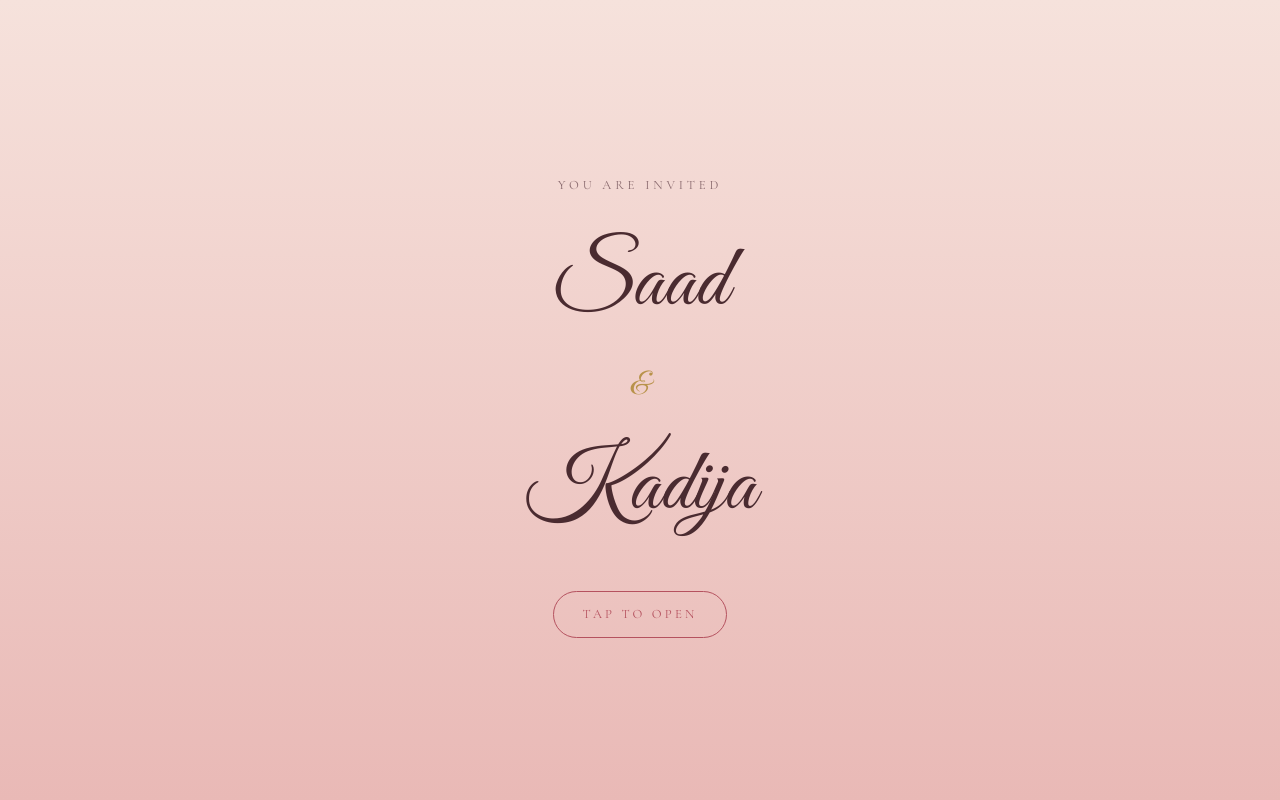
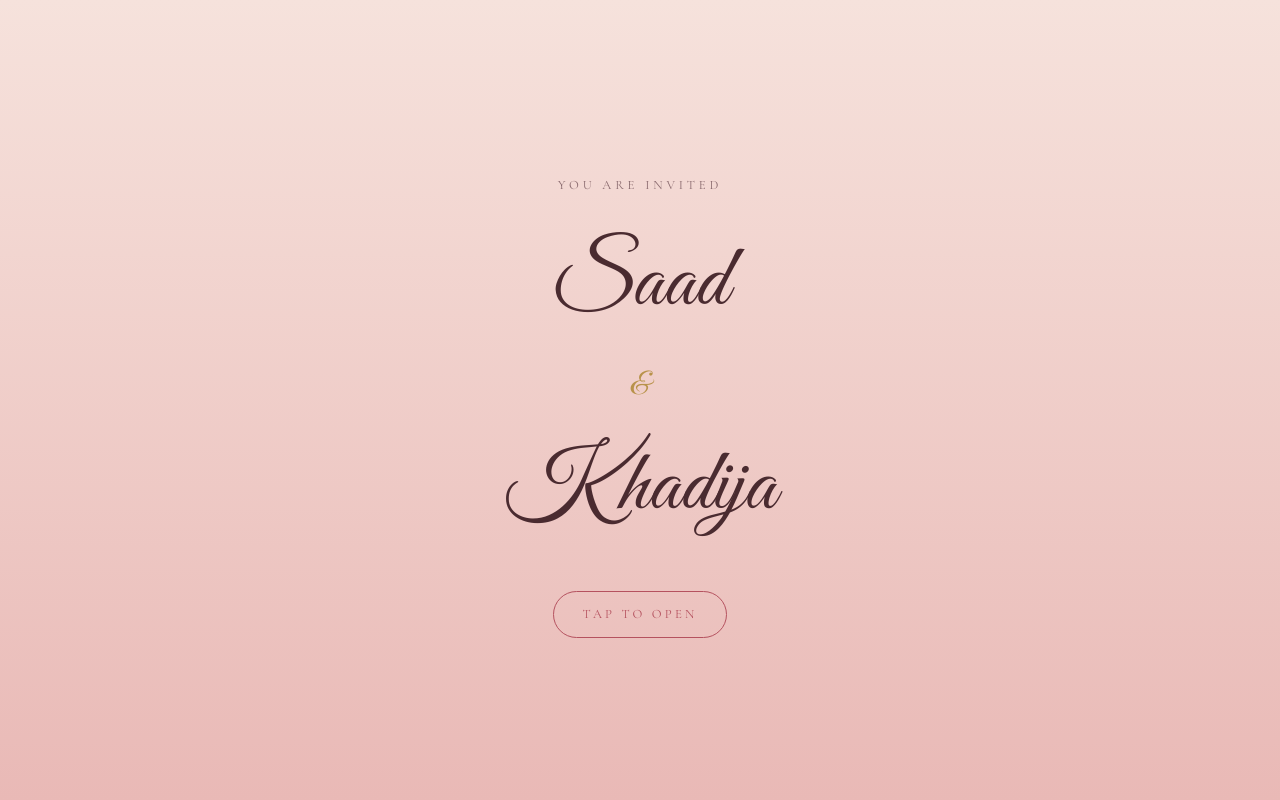
Before and after one commit to shahroozAW/my_repo, a plain HTML site: page index.html in a window 1280 px wide. Shown: the top 800 px of the page. Drawn offline with nearby package versions, Linux system fonts and the light colour scheme.

Commit message:
Correct spelling of 'Kadija' to 'Khadija'

```diff
--- a/index.html
+++ b/index.html
@@ -74,7 +74,7 @@ a.btn.fill{background:var(--rose);color:var(--surface)}
   <p class="eyebrow">You are invited</p>
   <h1 class="script">Saad</h1>
   <div class="script" style="font-size:2rem;color:var(--gold)">&amp;</div>
-  <h1 class="script">Kadija</h1>
+  <h1 class="script">Khadija</h1>
   <div class="tap">Tap to open</div>
 </div>
 
@@ -84,7 +84,7 @@ a.btn.fill{background:var(--rose);color:var(--surface)}
   <div class="divider"></div>
   <p>We cannot wait to celebrate with you.</p>
   <p class="eyebrow">With love</p>
-  <h1 class="script">Saad <span class="amp">&amp;</span> Kadija</h1>
+  <h1 class="script">Saad <span class="amp">&amp;</span> Khadija</h1>
   <p class="eyebrow">10 &amp; 12 December 2026</p>
   <p style="margin-top:40px;color:var(--muted);font-size:.9rem">Scroll down ↓</p>
 </section>
@@ -148,7 +148,7 @@ a.btn.fill{background:var(--rose);color:var(--surface)}
 
 <section class="footer">
   <p class="eyebrow">The couple</p>
-  <p class="script">Saad &amp; Kadija</p>
+  <p class="script">Saad &amp; Khadija</p>
   <p style="font-style:italic">Two hearts, one promise</p>
   <div class="divider"></div>
   <p>We cannot wait to see you there.</p>
```
